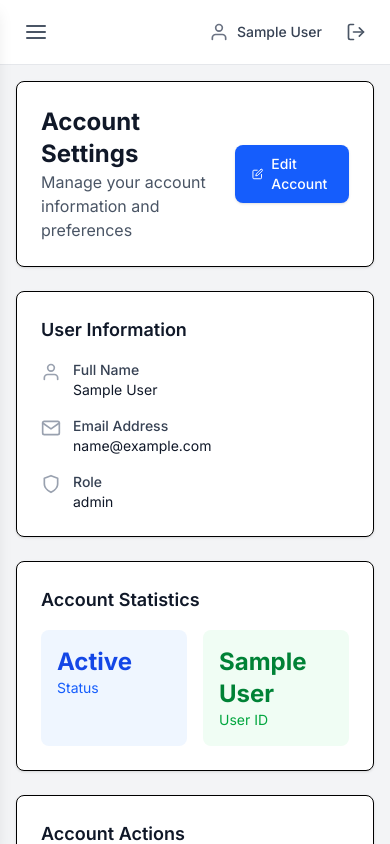
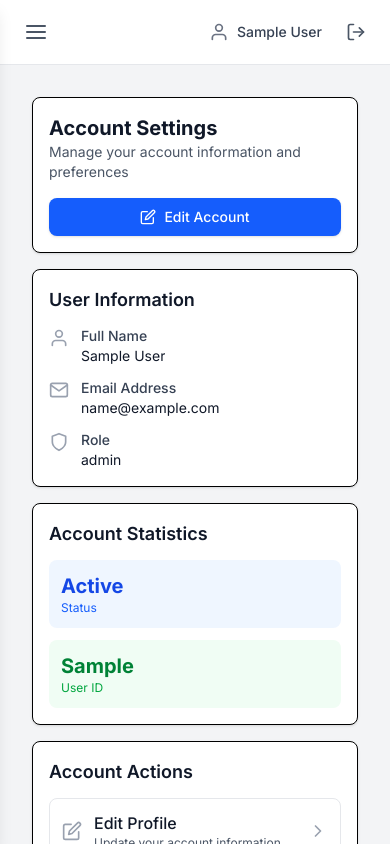
Before and after one commit to MostafaKadry/employee-app, a Next.js app: page /account in a window 390 px wide. Built offline with nearby package versions, Linux system fonts and the light colour scheme; no server answers; sample sign-in values are in the browser's storage.

Commit message:
improve responsiveness

```diff
--- a/src/app/account/edit/page.js
+++ b/src/app/account/edit/page.js
@@ -15,7 +15,6 @@ export default function EditAccountPage() {
   });
 
   const onSubmit = async (data) => {
-    // Mock update - in a real app, this would be an API call
     toast.success('Account updated successfully');
     router.push('/account');
   };
@@ -83,7 +82,7 @@ export default function EditAccountPage() {
                 Role
               </label>
               <input
-                {...register('role')}
+                value="HR Manager"
                 type="text"
                 className="w-full px-3 py-2 border border-gray-300 rounded-lg bg-gray-50 text-gray-500"
                 placeholder="Your role"
--- a/src/app/account/page.js
+++ b/src/app/account/page.js
@@ -1,23 +1,23 @@
 'use client';
 import Link from 'next/link';
 import { useAuth } from '@/context/AuthContext';
-import { FiEdit, FiUser, FiMail, FiShield } from 'react-icons/fi';
+import { FiEdit, FiUser, FiMail, FiShield, FiChevronRight } from 'react-icons/fi';
 
 export default function AccountPage() {
   const { user } = useAuth();
-  console.log(user);
+
   return (
-    <div className="space-y-6">
+    <div className="space-y-4 md:space-y-6 p-4 md:p-6">
       {/* Header */}
-      <div className="bg-white rounded-lg shadow-sm p-6 border">
-        <div className="flex items-center justify-between">
+      <div className="bg-white rounded-lg shadow-sm p-4 md:p-6 border">
+        <div className="flex flex-col sm:flex-row items-start sm:items-center justify-between gap-4">
           <div>
-            <h1 className="text-2xl font-bold text-gray-900">Account Settings</h1>
-            <p className="text-gray-600">Manage your account information and preferences</p>
+            <h1 className="text-xl md:text-2xl font-bold text-gray-900">Account Settings</h1>
+            <p className="text-sm md:text-base text-gray-600">Manage your account information and preferences</p>
           </div>
           <Link
             href="/account/edit"
-            className="inline-flex items-center px-4 py-2 border border-transparent rounded-lg shadow-sm text-sm font-medium text-white bg-blue-600 hover:bg-blue-700 transition-colors"
+            className="w-full sm:w-auto inline-flex items-center justify-center px-4 py-2 border border-transparent rounded-lg shadow-sm text-sm font-medium text-white bg-blue-600 hover:bg-blue-700 transition-colors"
           >
             <FiEdit className="h-4 w-4 mr-2" />
             Edit Account
@@ -25,78 +25,78 @@ export default function AccountPage() {
         </div>
       </div>
 
-      <div className="grid grid-cols-1 lg:grid-cols-2 gap-6">
+      <div className="grid grid-cols-1 lg:grid-cols-2 gap-4 md:gap-6">
         {/* User Information */}
-        <div className="bg-white rounded-lg shadow-sm p-6 border">
-          <h2 className="text-lg font-semibold text-gray-900 mb-4">User Information</h2>
-          <div className="space-y-4">
+        <div className="bg-white rounded-lg shadow-sm p-4 md:p-6 border">
+          <h2 className="text-lg font-semibold text-gray-900 mb-3 md:mb-4">User Information</h2>
+          <div className="space-y-3 md:space-y-4">
             <div className="flex items-start space-x-3">
-              <FiUser className="h-5 w-5 text-gray-400 mt-0.5" />
-              <div>
+              <FiUser className="h-5 w-5 text-gray-400 mt-0.5 flex-shrink-0" />
+              <div className="min-w-0">
                 <p className="text-sm font-medium text-gray-700">Full Name</p>
-                <p className="text-sm text-gray-900">{user?.name}</p>
+                <p className="text-sm text-gray-900 truncate">{user?.name || 'Not provided'}</p>
               </div>
             </div>
             <div className="flex items-start space-x-3">
-              <FiMail className="h-5 w-5 text-gray-400 mt-0.5" />
-              <div>
+              <FiMail className="h-5 w-5 text-gray-400 mt-0.5 flex-shrink-0" />
+              <div className="min-w-0">
                 <p className="text-sm font-medium text-gray-700">Email Address</p>
-                <p className="text-sm text-gray-900">{user?.email}</p>
+                <p className="text-sm text-gray-900 truncate">{user?.email}</p>
               </div>
             </div>
             <div className="flex items-start space-x-3">
-              <FiShield className="h-5 w-5 text-gray-400 mt-0.5" />
-              <div>
+              <FiShield className="h-5 w-5 text-gray-400 mt-0.5 flex-shrink-0" />
+              <div className="min-w-0">
                 <p className="text-sm font-medium text-gray-700">Role</p>
-                <p className="text-sm text-gray-900">{user?.role}</p>
+                <p className="text-sm text-gray-900 truncate">{user?.role || 'HR Manager'}</p>
               </div>
             </div>
           </div>
         </div>
 
         {/* Account Stats */}
-        <div className="bg-white rounded-lg shadow-sm p-6 border">
-          <h2 className="text-lg font-semibold text-gray-900 mb-4">Account Statistics</h2>
-          <div className="grid grid-cols-2 gap-4">
-            <div className="bg-blue-50 rounded-lg p-4">
-              <p className="text-2xl font-bold text-blue-700">Active</p>
-              <p className="text-sm text-blue-600">Status</p>
+        <div className="bg-white rounded-lg shadow-sm p-4 md:p-6 border">
+          <h2 className="text-lg font-semibold text-gray-900 mb-3 md:mb-4">Account Statistics</h2>
+          <div className="grid grid-cols-1 xs:grid-cols-2 gap-3 md:gap-4">
+            <div className="bg-blue-50 rounded-lg p-3 md:p-4">
+              <p className="text-xl md:text-2xl font-bold text-blue-700">Active</p>
+              <p className="text-xs md:text-sm text-blue-600">Status</p>
             </div>
-            <div className="bg-green-50 rounded-lg p-4">
-              <p className="text-2xl font-bold text-green-700">{user?.name}</p>
-              <p className="text-sm text-green-600">User ID</p>
+            <div className="bg-green-50 rounded-lg p-3 md:p-4">
+              <p className="text-xl md:text-2xl font-bold text-green-700 truncate">{user?.name?.split(' ')[0] || 'User'}</p>
+              <p className="text-xs md:text-sm text-green-600">User ID</p>
             </div>
           </div>
         </div>
       </div>
 
       {/* Account Actions */}
-      <div className="bg-white rounded-lg shadow-sm p-6 border">
-        <h2 className="text-lg font-semibold text-gray-900 mb-4">Account Actions</h2>
-        <div className="grid grid-cols-1 md:grid-cols-2 gap-4">
+      <div className="bg-white rounded-lg shadow-sm p-4 md:p-6 border">
+        <h2 className="text-lg font-semibold text-gray-900 mb-3 md:mb-4">Account Actions</h2>
+        <div className="grid grid-cols-1 md:grid-cols-2 gap-3 md:gap-4">
           <Link
             href="/account/edit"
-            className="flex items-center justify-between p-4 border border-gray-200 rounded-lg hover:bg-gray-50 transition-colors"
+            className="flex items-center justify-between p-3 md:p-4 border border-gray-200 rounded-lg hover:bg-gray-50 transition-colors"
           >
-            <div className="flex items-center space-x-3">
-              <FiEdit className="h-5 w-5 text-gray-400" />
-              <div>
-                <p className="font-medium text-gray-900">Edit Profile</p>
-                <p className="text-sm text-gray-600">Update your account information</p>
+            <div className="flex items-center space-x-3 min-w-0">
+              <FiEdit className="h-5 w-5 text-gray-400 flex-shrink-0" />
+              <div className="min-w-0">
+                <p className="font-medium text-gray-900 truncate">Edit Profile</p>
+                <p className="text-xs md:text-sm text-gray-600 truncate">Update your account information</p>
               </div>
             </div>
-            <div className="text-gray-400">→</div>
+            <FiChevronRight className="h-5 w-5 text-gray-400 flex-shrink-0" />
           </Link>
 
-          <div className="flex items-center justify-between p-4 border border-gray-200 rounded-lg bg-gray-50">
-            <div className="flex items-center space-x-3">
-              <FiShield className="h-5 w-5 text-gray-400" />
-              <div>
-                <p className="font-medium text-gray-900">Security Settings</p>
-                <p className="text-sm text-gray-600">Change password and security options</p>
+          <div className="flex items-center justify-between p-3 md:p-4 border border-gray-200 rounded-lg bg-gray-50">
+            <div className="flex items-center space-x-3 min-w-0">
+              <FiShield className="h-5 w-5 text-gray-400 flex-shrink-0" />
+              <div className="min-w-0">
+                <p className="font-medium text-gray-900 truncate">Security Settings</p>
+                <p className="text-xs md:text-sm text-gray-600 truncate">Change password and security options</p>
               </div>
             </div>
-            <div className="text-gray-400">Coming Soon</div>
+            <span className="text-xs md:text-sm text-gray-500 px-2 py-1 rounded bg-gray-100">Coming Soon</span>
           </div>
         </div>
       </div>
```
